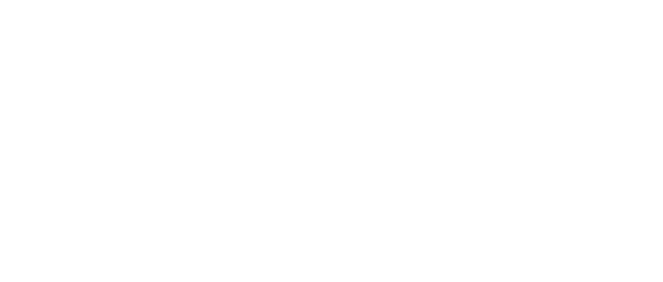
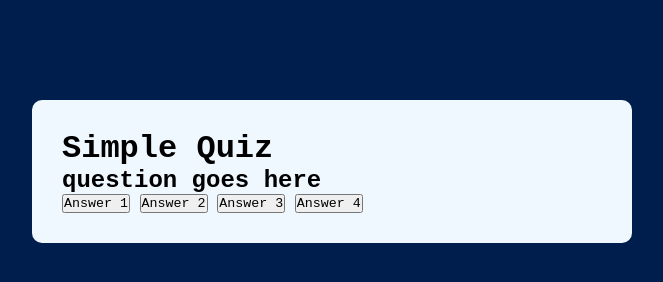
Before and after one commit to Bidwattar98/Javascript-projects, a plain HTML site: page quizapp.html in a window 1280 px wide. Shown: the whole page, without its empty margins (308-971 px from the left). Drawn offline with Linux system fonts and the light colour scheme.

Commit message:
work in progress

```diff
--- a/quizapp.css
+++ b/quizapp.css
@@ -0,0 +1,19 @@
+*{
+    margin: 0;
+    padding: 0;
+    font-family: 'Courier New', Courier, monospace;
+    box-sizing: border-box;
+}
+
+body{
+    background: #001e4d;
+}
+
+.app{
+    background-color: aliceblue;
+    width: 90%;
+    max-width: 600px;
+    margin: 100px auto 0;
+    border-radius: 10px;
+    padding: 30px;
+}
--- a/quizapp.html
+++ b/quizapp.html
@@ -7,7 +7,18 @@
     <link rel="stylesheet" href="quizapp.css">
 </head>
 <body>
-
+    <div class="app">
+        <h1>Simple Quiz</h1>
+        <div class="quiz">
+            <h2 id="question">question goes here</h2>
+        </div>
+        <div id="answerbuttons">
+            <button class="btn">Answer 1</button>
+            <button class="btn">Answer 2</button>
+            <button class="btn">Answer 3</button>
+            <button class="btn">Answer 4</button>
+        </div>
+    </div>
 
     <script src="quizapp.js"></script>
 </body>
```
